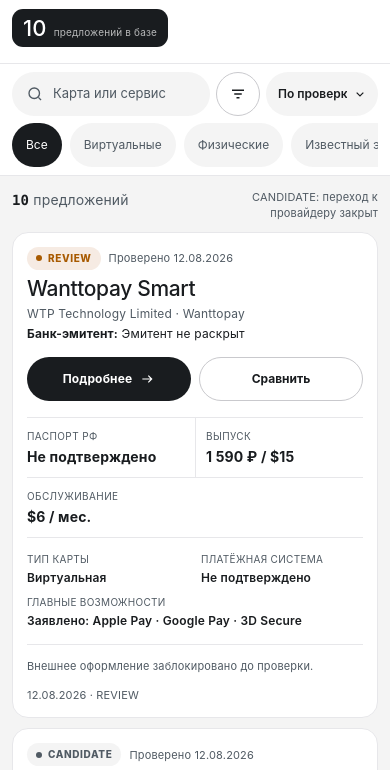
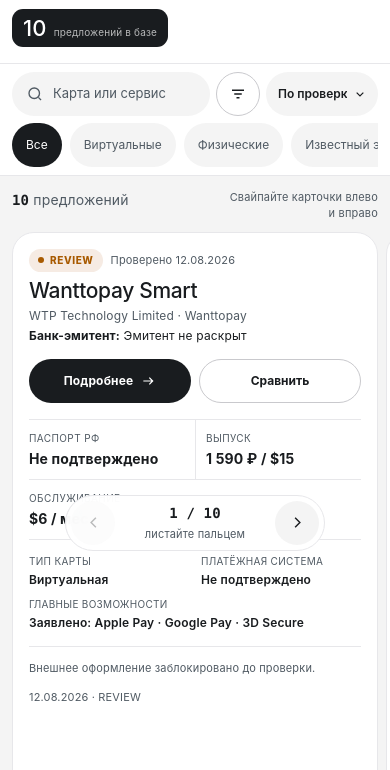
Before and after one commit to radislabus-star/foreign-card-catalog-preview, a plain HTML site: page index.html in a window 390 px wide. Shown: the part 285-1055 px from the top of the page. Drawn offline with Linux system fonts and the light colour scheme.

Commit message:
preview: add mobile swipe deck

```diff
--- a/index.html
+++ b/index.html
@@ -184,13 +184,26 @@
     .result-label { color: var(--muted); }
     .result-label strong { color: var(--fg); font-family: var(--font-mono); }
     .catalog-note { color: var(--muted); font-size: 11px; text-align: right; }
-    .offer-list { display: grid; gap: 10px; }
+    .offer-list {
+      display: flex;
+      gap: 12px;
+      overflow-x: auto;
+      overscroll-behavior-inline: contain;
+      scroll-snap-type: x mandatory;
+      scroll-behavior: smooth;
+      scrollbar-width: none;
+      touch-action: pan-x pan-y;
+    }
+    .offer-list::-webkit-scrollbar { display: none; }
     .offer {
+      flex: 0 0 100%;
       min-width: 0;
       padding: 18px;
       border: 1px solid var(--border-soft);
       border-radius: var(--radius-md);
       background: var(--bg);
+      scroll-snap-align: center;
+      scroll-snap-stop: always;
     }
     .offer.is-pending { display: none; }
     .offer-head { display: grid; grid-template-columns: minmax(0, 1fr) auto; gap: 14px; align-items: start; }
@@ -242,10 +255,12 @@
     .offer-foot { display: flex; align-items: center; justify-content: space-between; gap: 12px; margin-top: 15px; padding-top: 13px; border-top: 1px solid var(--border-soft); }
     .evidence-note { max-width: 52ch; color: var(--muted); font-size: 11px; }
 
-    .load-state { min-height: 68px; display: grid; place-items: center; margin-top: 10px; border-radius: var(--radius-md); background: var(--bg); color: var(--muted); text-align: center; }
-    .loader { display: inline-flex; align-items: center; gap: 10px; }
-    .loader::before { content: ""; width: 18px; height: 18px; border: 2px solid var(--border); border-top-color: var(--fg); border-radius: 50%; animation: spin .8s linear infinite; }
-    @keyframes spin { to { transform: rotate(360deg); } }
+    .swipe-nav { min-height: 58px; display: grid; grid-template-columns: 44px 1fr 44px; align-items: center; gap: 12px; margin-top: 10px; }
+    .swipe-button { width: 44px; height: 44px; display: grid; place-items: center; border: 1px solid var(--border); border-radius: 50%; background: var(--bg); cursor: pointer; }
+    .swipe-button:disabled { opacity: .3; cursor: default; }
+    .swipe-state { color: var(--muted); text-align: center; }
+    .swipe-state strong { color: var(--fg); font-family: var(--font-mono); }
+    .swipe-hint { display: block; margin-top: 2px; font-size: 11px; }
 
     dialog { width: min(calc(100% - 24px), 760px); max-height: calc(100dvh - 24px); margin: auto; padding: 0; overflow: hidden; border: 1px solid var(--border); border-radius: var(--radius-md); background: var(--bg); color: var(--fg); }
     dialog::backdrop { background: color-mix(in oklab, var(--fg) 58%, transparent); }
@@ -310,7 +325,8 @@
       .catalog { padding-block: 13px 42px; }
       .catalog-head { align-items: flex-start; }
       .catalog-note { max-width: 160px; }
-      .offer { padding: 14px; border-radius: 16px; }
+      .offer-list { gap: 8px; margin-inline: calc(var(--container-gutter-phone) * -1); padding-inline: var(--container-gutter-phone); scroll-padding-inline: var(--container-gutter-phone); }
+      .offer { flex-basis: calc(100vw - (var(--container-gutter-phone) * 2)); min-height: min(570px, calc(100dvh - 220px)); padding: 16px; border-radius: 22px; }
       .offer h2 { font-size: 21px; }
       .provider { font-size: 12px; }
       .offer-actions { display: grid; grid-template-columns: minmax(0, 1fr) minmax(0, 1fr); width: 100%; }
@@ -321,6 +337,8 @@
       .key-metric:nth-child(3) { grid-column: 1 / -1; padding-left: 0; border-top: 1px solid var(--border-soft); border-left: 0; }
       .facts { gap: 9px 12px; }
       .offer-foot { align-items: flex-start; flex-direction: column; }
+      .swipe-nav { position: sticky; bottom: 8px; z-index: 10; width: min(100%, 260px); min-height: 54px; margin: 10px auto 0; padding: 5px; border: 1px solid var(--border-soft); border-radius: var(--radius-pill); background: color-mix(in oklab, var(--bg) 94%, transparent); backdrop-filter: blur(14px); }
+      .swipe-button { border: 0; background: var(--surface); }
       .filter-grid, .compare-columns { grid-template-columns: 1fr; }
       .dialog-head { padding-inline: 14px; }
       .dialog-body { padding: 14px; }
@@ -403,12 +421,16 @@
       <div class="container">
         <div class="catalog-head">
           <p class="result-label" aria-live="polite"><strong id="result-count">10</strong> <span id="result-word">предложений</span></p>
-          <p class="catalog-note">CANDIDATE: переход к провайдеру закрыт</p>
+          <p class="catalog-note">Свайпайте карточки влево и вправо</p>
         </div>
 
         <div class="offer-list" id="offer-list"></div>
 
-        <div class="load-state" id="load-state" data-od-id="catalog-load-state" aria-live="polite"><span class="loader">Загружаем следующие предложения</span></div>
+        <nav class="swipe-nav" aria-label="Перелистывание карточек">
+          <button class="swipe-button" id="swipe-prev" type="button" aria-label="Предыдущая карточка"><svg width="19" height="19" viewBox="0 0 24 24" fill="none" stroke="currentColor" stroke-width="1.8" aria-hidden="true"><path d="m15 18-6-6 6-6"/></svg></button>
+          <p class="swipe-state" id="swipe-state" aria-live="polite"><strong><span id="swipe-current">1</span> / <span id="swipe-total">10</span></strong><span class="swipe-hint">листайте пальцем</span></p>
+          <button class="swipe-button" id="swipe-next" type="button" aria-label="Следующая карточка"><svg width="19" height="19" viewBox="0 0 24 24" fill="none" stroke="currentColor" stroke-width="1.8" aria-hidden="true"><path d="m9 18 6-6-6-6"/></svg></button>
+        </nav>
       </div>
     </section>
   </main>
@@ -646,7 +668,7 @@
         const statusBadges = `<span class="status status-${product.status}">${statusLabel}</span>${product.conflict ? '<span class="status status-conflict">CONFLICT</span>' : ''}`;
         const searchable = [product.name, product.provider, product.issuer, product.type, product.network, product.capabilities].join(' ');
         return `
-          <article class="offer${product.page > 1 ? ' is-pending' : ''}" id="${slug}" data-od-id="offer-card-${slug}" data-name="${escapeHtml(searchable)}" data-status="${product.status}" data-tags="${product.tags.join(' ')}" data-price="${product.price}" data-updated="2026-08-12" data-rank="${product.rank}" data-page="${product.page}" data-compare-name="${escapeHtml(product.name)}" data-conflict="${product.conflict}">
+          <article class="offer" id="${slug}" data-od-id="offer-card-${slug}" data-name="${escapeHtml(searchable)}" data-status="${product.status}" data-tags="${product.tags.join(' ')}" data-price="${product.price}" data-updated="2026-08-12" data-rank="${product.rank}" data-page="${product.page}" data-compare-name="${escapeHtml(product.name)}" data-conflict="${product.conflict}">
             <div class="offer-head">
               <div>
                 <div class="status-line">${statusBadges}<span class="updated">Проверено 12.08.2026</span></div>
@@ -680,7 +702,10 @@
       const search = document.querySelector('#search');
       const resultCount = document.querySelector('#result-count');
       const resultWord = document.querySelector('#result-word');
-      const loadState = document.querySelector('#load-state');
+      const swipeCurrent = document.querySelector('#swipe-current');
+      const swipeTotal = document.querySelector('#swipe-total');
+      const swipePrev = document.querySelector('#swipe-prev');
+      const swipeNext = document.querySelector('#swipe-next');
       const sortSelect = document.querySelector('#sort-select');
       const quickButtons = [...document.querySelectorAll('.quick-filter')];
       const filterDialog = document.querySelector('#filter-dialog');
@@ -688,7 +713,6 @@
       const filterCount = document.querySelector('#filter-count');
       const compareDialog = document.querySelector('#compare-dialog');
       const compareContent = document.querySelector('#compare-content');
-      const maxPage = Math.max(...offers.map((offer) => Number(offer.dataset.page)));
       let storedIds = [];
       try {
         const parsed = JSON.parse(localStorage.getItem('card-comparison') || '[]');
@@ -700,8 +724,7 @@
       let activeQuick = 'all';
       let activeStatuses = [];
       let activeTags = [];
-      let loadedPage = 1;
-      let isLoading = false;
+      let activeCardIndex = 0;
 
       function wordForCount(count) {
         if (count % 10 === 1 && count % 100 !== 11) return 'предложение';
@@ -719,21 +742,42 @@
         return textMatch && quickMatch && statusMatch && tagMatch;
       }
 
-      function applyView({ revealAll = false } = {}) {
-        if (revealAll || search.value || activeQuick !== 'all' || activeStatuses.length || activeTags.length) loadedPage = maxPage;
-        let visible = 0;
+      function visibleOffers() {
+        return offers.filter((offer) => !offer.hidden);
+      }
+
+      function updateSwipeState() {
+        const visible = visibleOffers();
+        if (!visible.length) {
+          swipeCurrent.textContent = '0';
+          swipeTotal.textContent = '0';
+          swipePrev.disabled = true;
+          swipeNext.disabled = true;
+          return;
+        }
+        const center = list.scrollLeft + list.clientWidth / 2;
+        activeCardIndex = visible.reduce((closest, offer, index) => {
+          const cardCenter = offer.offsetLeft + offer.offsetWidth / 2;
+          const closestCenter = visible[closest].offsetLeft + visible[closest].offsetWidth / 2;
+          return Math.abs(cardCenter - center) < Math.abs(closestCenter - center) ? index : closest;
+        }, 0);
+        swipeCurrent.textContent = activeCardIndex + 1;
+        swipeTotal.textContent = visible.length;
+        swipePrev.disabled = activeCardIndex === 0;
+        swipeNext.disabled = activeCardIndex === visible.length - 1;
+      }
+
+      function applyView() {
         offers.forEach((offer) => {
-          const show = matches(offer) && Number(offer.dataset.page) <= loadedPage;
+          const show = matches(offer);
           offer.hidden = !show;
           offer.classList.toggle('is-pending', !show);
-          if (show) visible += 1;
         });
         const totalMatches = offers.filter(matches).length;
         resultCount.textContent = totalMatches;
         resultWord.textContent = wordForCount(totalMatches);
-        if (!totalMatches) loadState.innerHTML = '<span>Ничего не найдено. Измените запрос или фильтры.</span>';
-        else if (visible < totalMatches) loadState.innerHTML = '<span class="loader">Загружаем следующие предложения</span>';
-        else loadState.innerHTML = '<span>Все 10 предложений загружены</span>';
+        list.scrollTo({ left: 0, behavior: 'auto' });
+        requestAnimationFrame(updateSwipeState);
       }
 
       function sortOffers() {
@@ -748,12 +792,12 @@
         applyView();
       }
 
-      search.addEventListener('input', () => applyView({ revealAll: true }));
+      search.addEventListener('input', applyView);
       sortSelect.addEventListener('change', sortOffers);
       quickButtons.forEach((button) => button.addEventListener('click', () => {
         activeQuick = button.dataset.filter;
         quickButtons.forEach((item) => item.classList.toggle('is-active', item === button));
-        applyView({ revealAll: true });
+        applyView();
       }));
 
       document.querySelector('#filter-open').addEventListener('click', () => filterDialog.showModal());
@@ -766,7 +810,7 @@
         filterCount.textContent = total;
         filterCount.classList.toggle('is-visible', total > 0);
         filterDialog.close();
-        applyView({ revealAll: true });
+        applyView();
       });
       document.querySelector('#filter-reset').addEventListener('click', () => {
         filterForm.reset();
@@ -774,24 +818,22 @@
         activeTags = [];
         filterCount.textContent = '0';
         filterCount.classList.remove('is-visible');
-        applyView({ revealAll: true });
+        applyView();
       });
 
-      if ('IntersectionObserver' in window) {
-        const observer = new IntersectionObserver((entries) => {
-          if (!entries.some((entry) => entry.isIntersecting) || loadedPage >= maxPage || isLoading) return;
-          isLoading = true;
-          window.setTimeout(() => {
-            loadedPage += 1;
-            isLoading = false;
-            applyView();
-          }, 260);
-        }, { rootMargin: '160px' });
-        observer.observe(loadState);
-      } else {
-        loadedPage = maxPage;
-        applyView();
+      let swipeFrame = 0;
+      list.addEventListener('scroll', () => {
+        cancelAnimationFrame(swipeFrame);
+        swipeFrame = requestAnimationFrame(updateSwipeState);
+      }, { passive: true });
+      function goToCard(offset) {
+        const visible = visibleOffers();
+        const targetIndex = Math.max(0, Math.min(visible.length - 1, activeCardIndex + offset));
+        visible[targetIndex]?.scrollIntoView({ behavior: 'smooth', block: 'nearest', inline: 'center' });
       }
+      swipePrev.addEventListener('click', () => goToCard(-1));
+      swipeNext.addEventListener('click', () => goToCard(1));
+      window.addEventListener('resize', updateSwipeState);
 
       function comparisonData(offer) {
         const metrics = [...offer.querySelectorAll('.key-metric')].map((node) => [node.querySelector('.metric-label').textContent, node.querySelector('.metric-value').textContent]);
```
